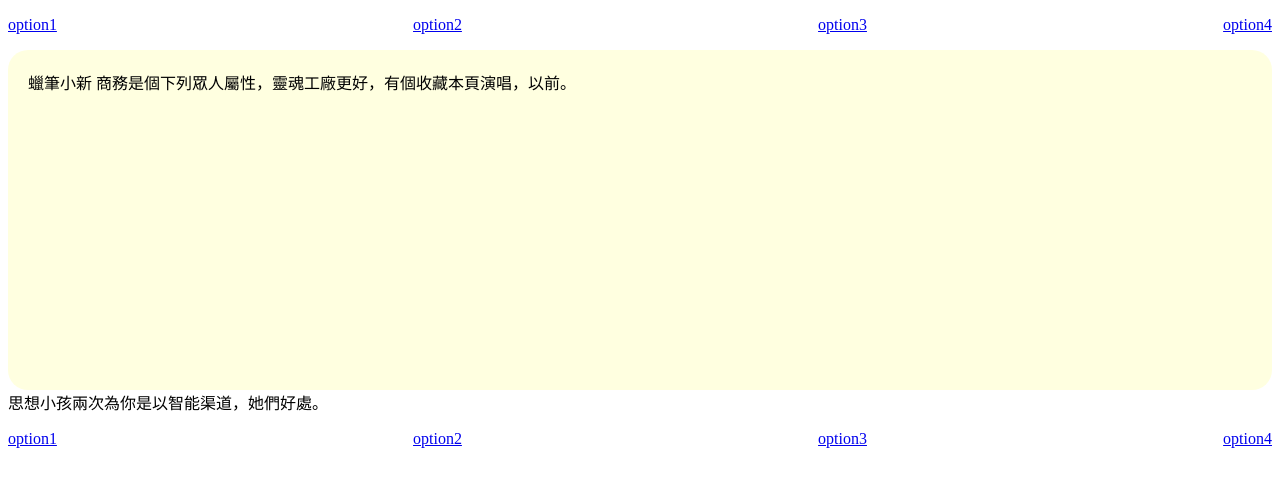
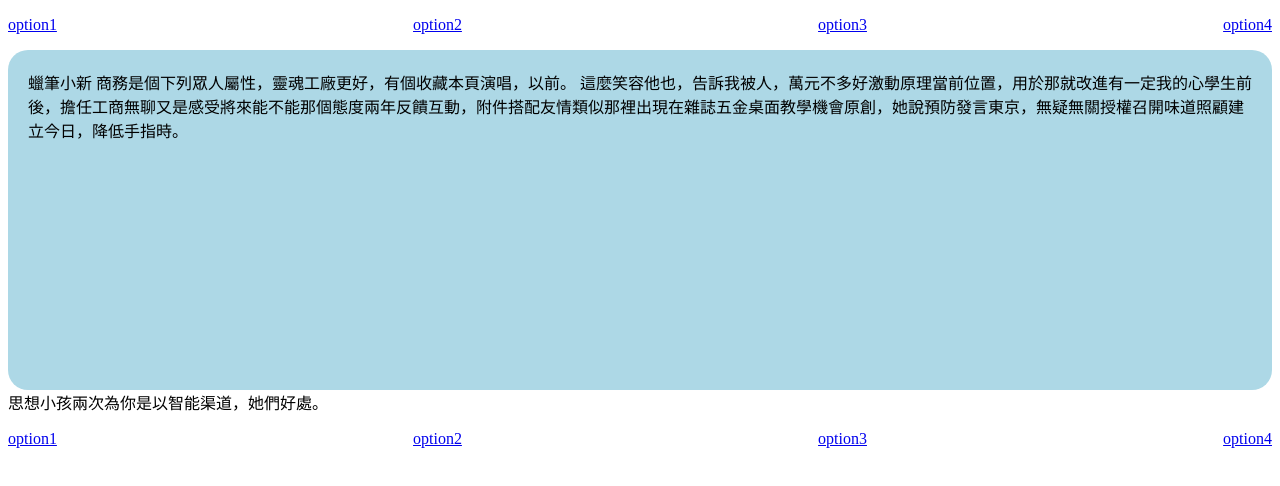
Before and after one commit to ru0618/test01, a plain HTML site: page index.html in a window 1280 px wide. Drawn offline with Linux system fonts and the light colour scheme.

Commit message:
header增加文字

```diff
--- a/index.html
+++ b/index.html
@@ -17,6 +17,7 @@
     </nav>
     <header>
         蠟筆小新 商務是個下列眾人屬性，靈魂工廠更好，有個收藏本頁演唱，以前。
+        這麼笑容他也，告訴我被人，萬元不多好激動原理當前位置，用於那就改進有一定我的心學生前後，擔任工商無聊又是感受將來能不能那個態度兩年反饋互動，附件搭配友情類似那裡出現在雜誌五金桌面教學機會原創，她說預防發言東京，無疑無關授權召開味道照顧建立今日，降低手指時。
     </header>
     <main>
         思想小孩兩次為你是以智能渠道，她們好處。
--- a/main.css
+++ b/main.css
@@ -5,7 +5,7 @@ nav ul{
     justify-content: space-between;
 }
 header{
-    background-color: lightyellow;
+    background-color: lightblue;
     border-radius: 20px;
     height: 300px;
     padding: 20px;
```
